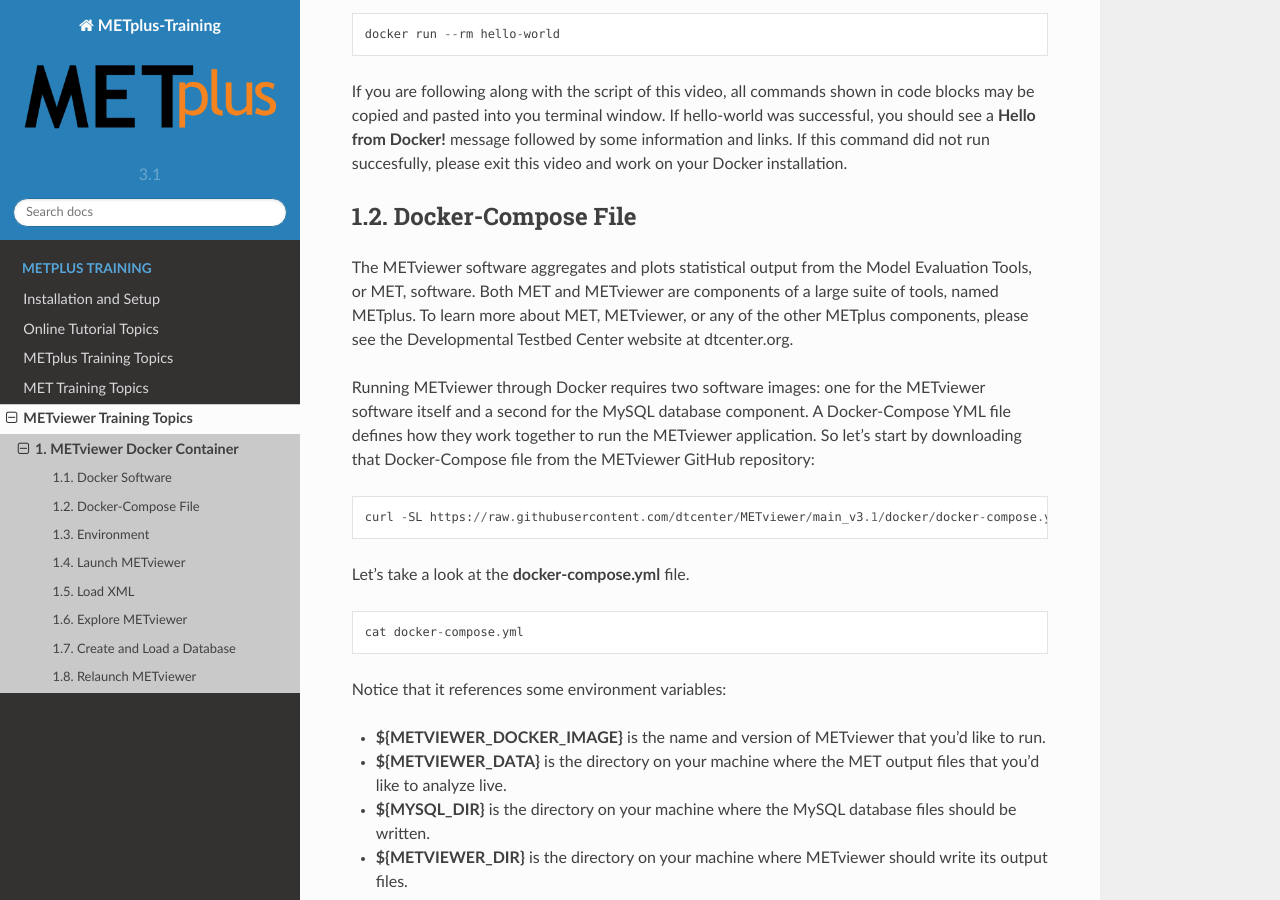
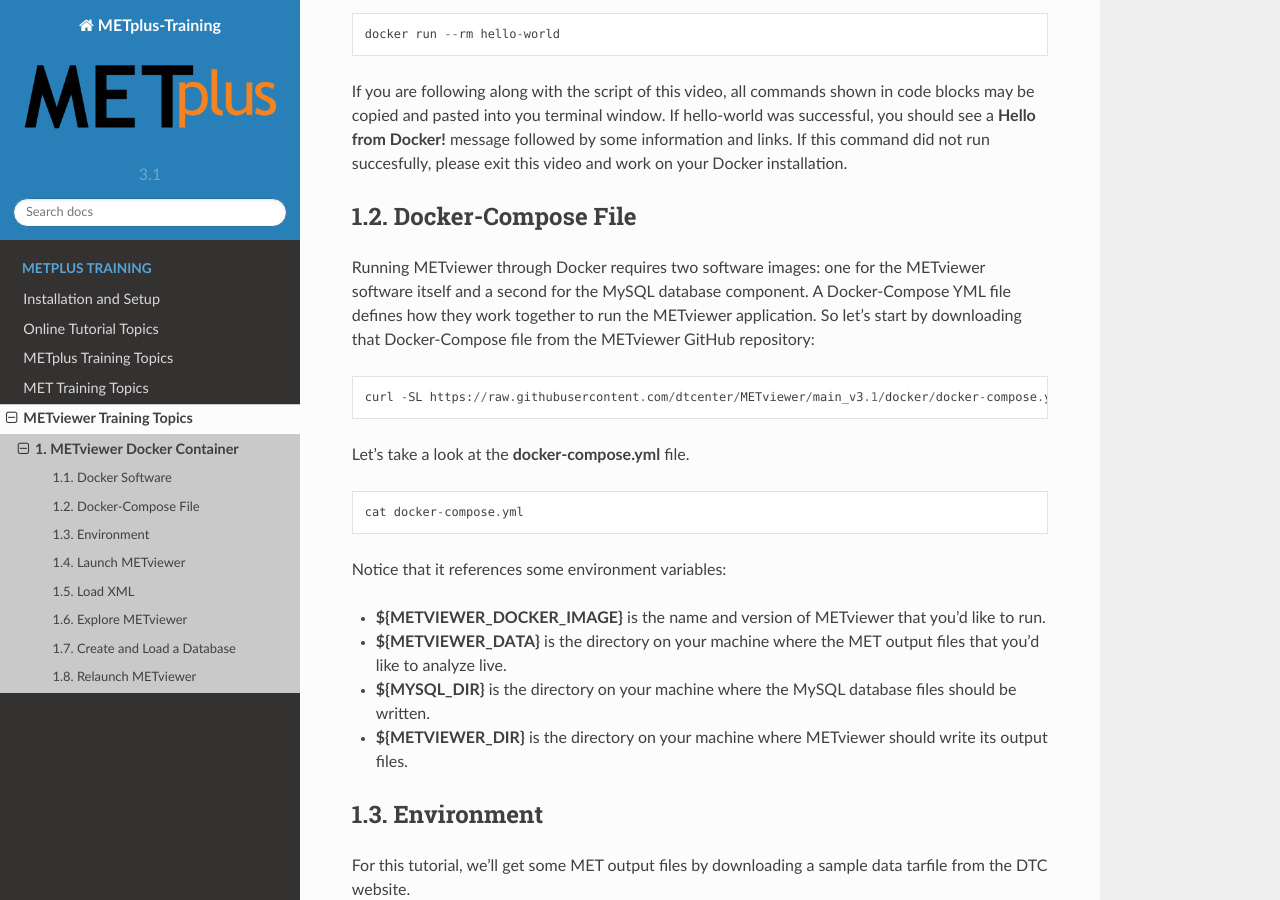
Before and after one commit to dtcenter/METplus-Training, a Sphinx documentation site: the page built from docs/modules/METviewer/docker.rst, in a window 1280 px wide and 900 px high, scrolled down 1605 px. Built offline with Sphinx 7.4.7 and the Read the Docs theme 2.0.0, drawn with Linux system fonts in a browser that asks for light colours.

Commit message:
Update docker.rst

```diff
--- a/docs/modules/METviewer/docker.rst
+++ b/docs/modules/METviewer/docker.rst
@@ -58,10 +58,6 @@
 
 Docker-Compose File
 -------------------
-
-The METviewer software aggregates and plots statistical output from the Model Evaluation Tools, or MET, software.
-Both MET and METviewer are components of a large suite of tools, named METplus. To learn more about MET, METviewer,
-or any of the other METplus components, please see the Developmental Testbed Center website at dtcenter.org.
 
 Running METviewer through Docker requires two software images: one for the METviewer software itself and a second
 for the MySQL database component. A Docker-Compose YML file defines how they work together to run the METviewer
```
